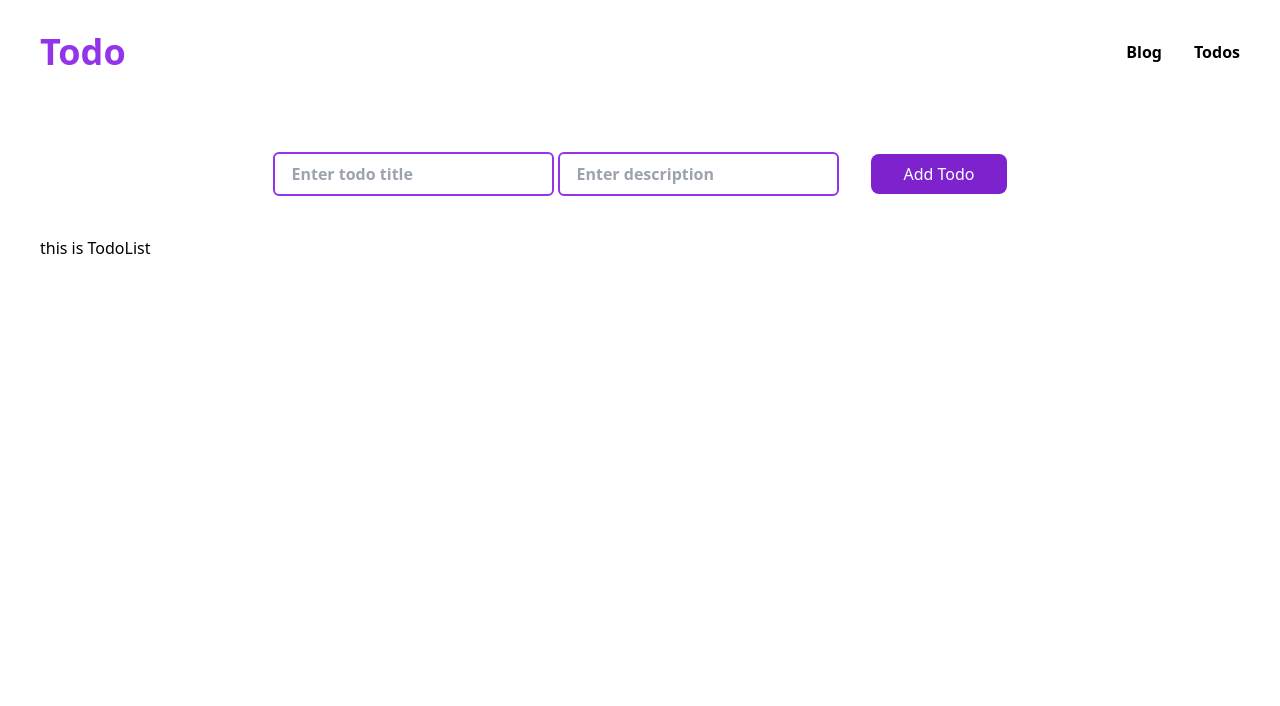
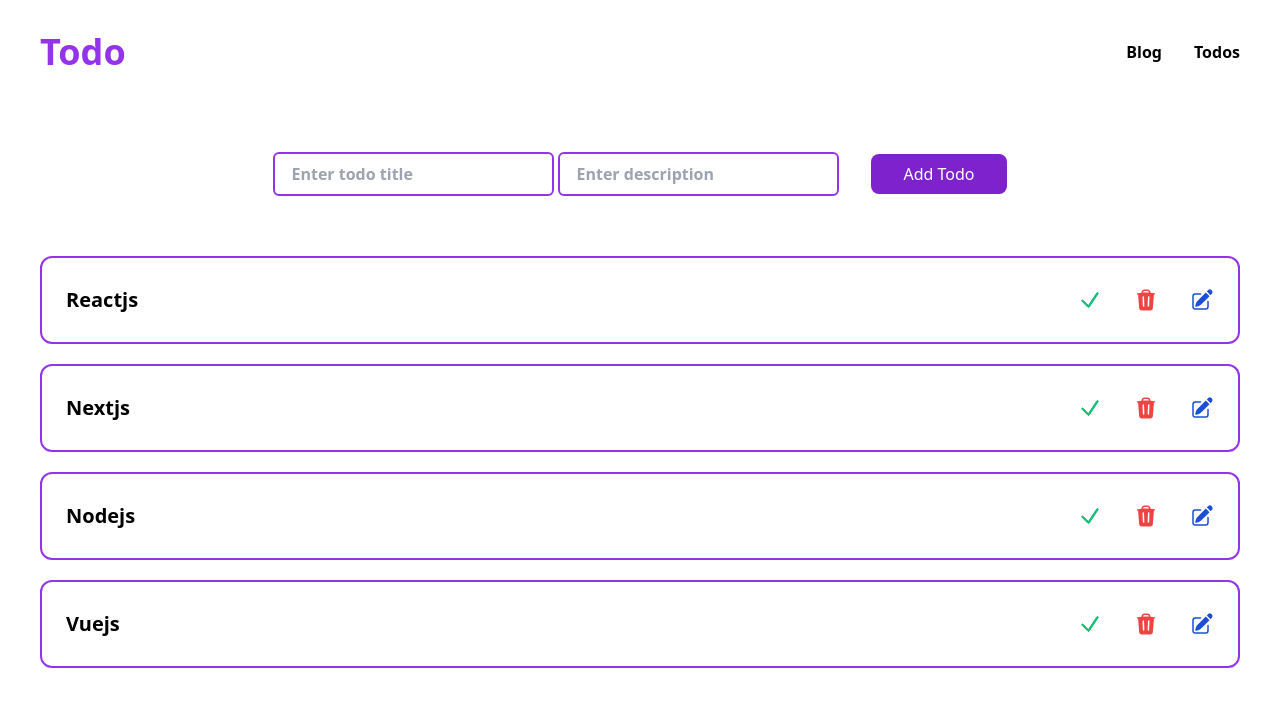
Before and after one commit to hamid19471/todo-next-application, a Next.js app: page / in a window 1280 px wide. Shown: the top 706 px of the page. Built offline with nearby package versions, Linux system fonts and the light colour scheme.

Commit message:
Update: todo list and styles

```diff
--- a/components/TodoList/TodoList.jsx
+++ b/components/TodoList/TodoList.jsx
@@ -1,4 +1,28 @@
-const TodoList = ({ data }) => {
-  return <div>this is TodoList</div>;
+import {
+  CheckIcon,
+  TrashIcon,
+  PencilSquareIcon,
+} from "@heroicons/react/24/solid";
+
+const TodoList = ({ data, onDelete }) => {
+  return (
+    <div>
+      {data.map((item) => (
+        <div
+          key={item.id}
+          className="w-full flex items-center justify-between py-7 border-2 border-purple-600 rounded-xl px-6 my-5"
+        >
+          <div className="font-bold text-xl ">{item.title}</div>
+          <div className="flex items-center justify-between gap-8">
+            <CheckIcon className="w-6 h-6 text-green-500 cursor-pointer stroke-emerald-500" />
+            <button onClick={() => onDelete(item.id)}>
+              <TrashIcon className="w-6 h-6 text-red-500 cursor-pointer" />
+            </button>
+            <PencilSquareIcon className="w-6 h-6 text-blue-700 cursor-pointer" />
+          </div>
+        </div>
+      ))}
+    </div>
+  );
 };
 export default TodoList;
```
